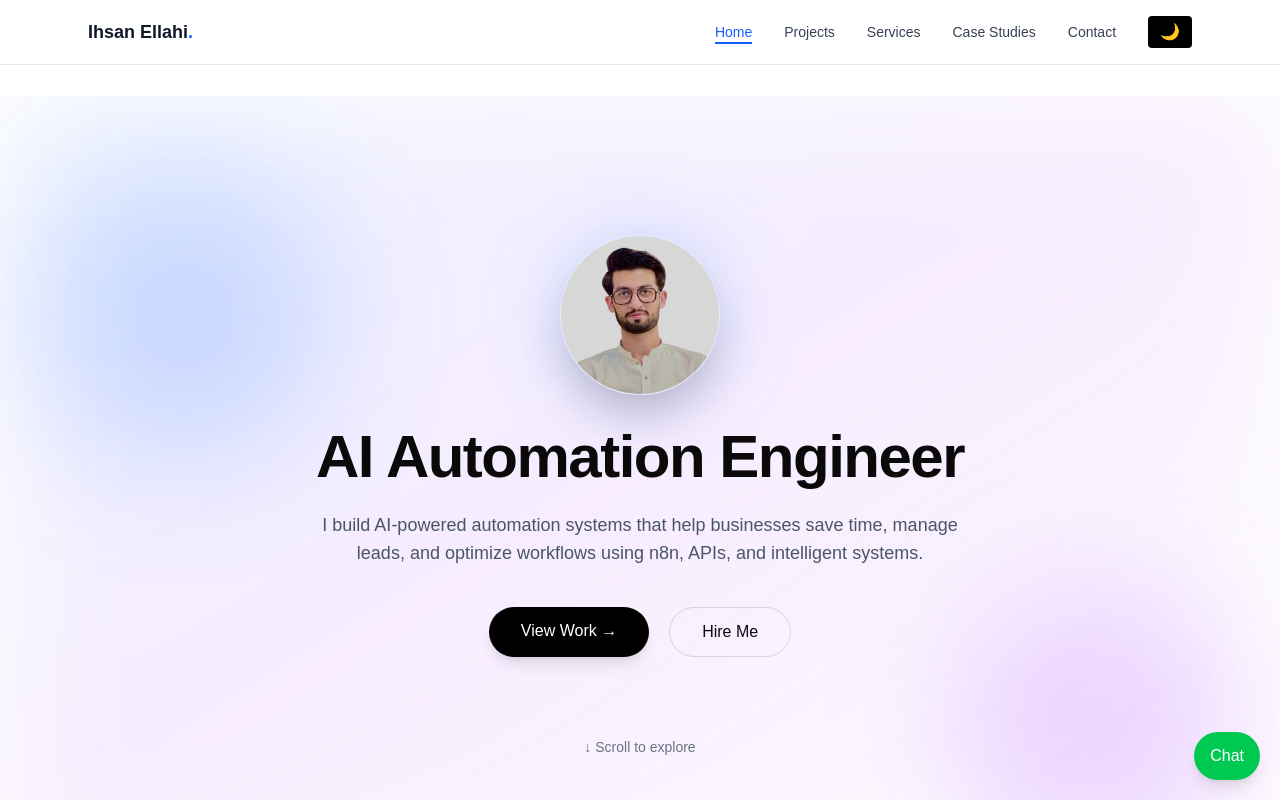
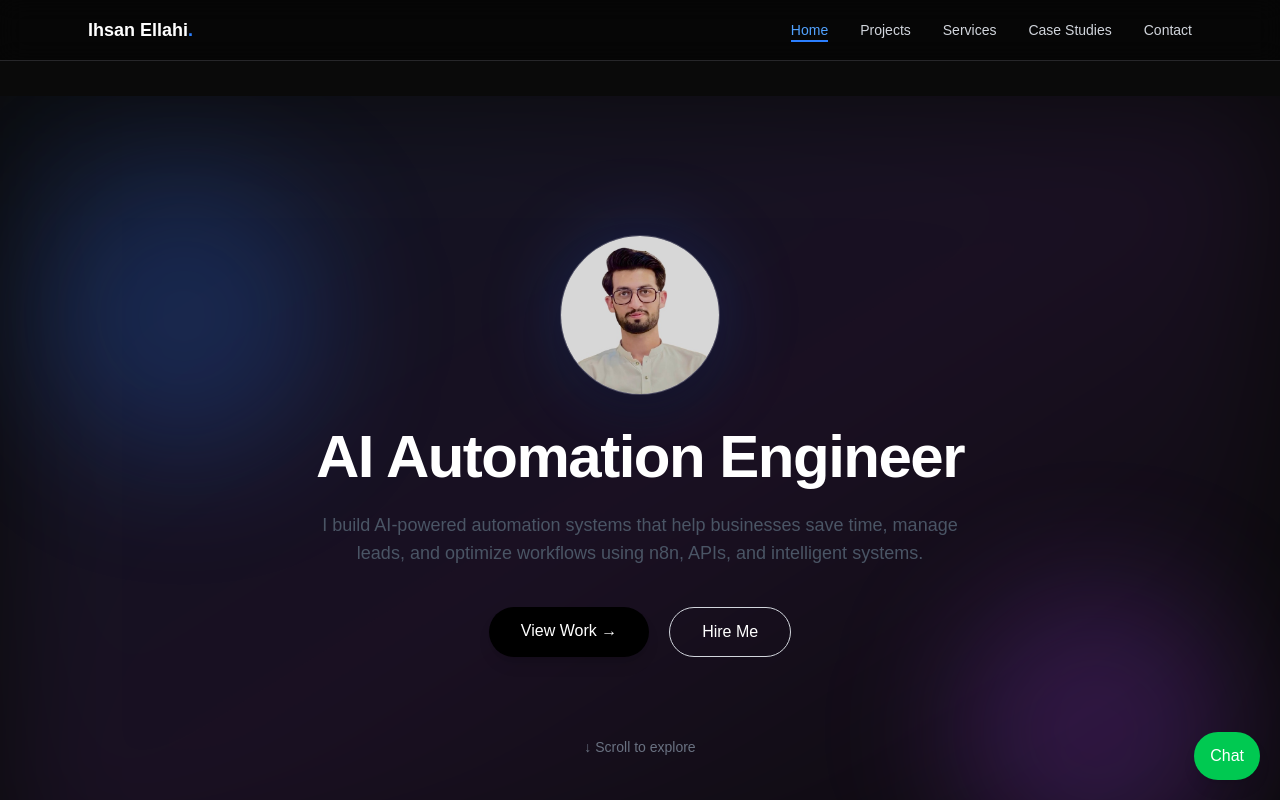
Before and after one commit to Ihsanellahi/Portfolio, a Next.js app: page / in a window 1280 px wide. Shown: the top 800 px of the page. Built offline with nearby package versions, Linux system fonts and the light colour scheme.

Commit message:
Layout changes

```diff
--- a/app/layout.tsx
+++ b/app/layout.tsx
@@ -7,19 +7,22 @@ export default function RootLayout({
   children: React.ReactNode;
 }) {
   return (
-    <html lang="en" suppressHydrationWarning>
-      <body className="bg-white text-black dark:bg-black dark:text-white transition">
+    <html lang="en" className="dark">
+      <body className="min-h-screen bg-black text-white transition-colors">
 
+        {/* NAVBAR */}
         <Navbar />
 
-        <div className="pt-24">
+        {/* PAGE CONTENT */}
+        <main className="pt-24">
           {children}
-        </div>
+        </main>
 
         {/* WHATSAPP BUTTON */}
         <a
           href="https://wa.me/923177153250"
-          className="fixed bottom-5 right-5 bg-green-500 text-white px-4 py-3 rounded-full shadow-lg"
+          target="_blank"
+          className="fixed bottom-5 right-5 bg-green-500 hover:bg-green-600 transition text-white px-4 py-3 rounded-full shadow-lg z-50"
         >
           Chat
         </a>
--- a/components/Navbar.tsx
+++ b/components/Navbar.tsx
@@ -2,9 +2,8 @@
 
 import Link from "next/link";
 import { usePathname } from "next/navigation";
-import { motion, useMotionValue, useSpring } from "framer-motion";
+import { motion } from "framer-motion";
 import { useEffect, useState, useRef } from "react";
-import ThemeToggle from "./ThemeToggle";
 
 export default function Navbar() {
   const pathname = usePathname();
@@ -23,14 +22,15 @@ export default function Navbar() {
     { name: "Contact", path: "/contact" },
   ];
 
-  // Scroll behavior (Apple hide/show)
+  /* ================= SCROLL ================= */
   useEffect(() => {
     const handleScroll = () => {
       const currentScroll = window.scrollY;
 
       setScrolled(currentScroll > 50);
 
-      // Hide on scroll down, show on scroll up
+      if (open) setOpen(false);
+
       if (currentScroll > lastScrollY.current && currentScroll > 100) {
         setHidden(true);
       } else {
@@ -42,24 +42,24 @@ export default function Navbar() {
 
     window.addEventListener("scroll", handleScroll);
     return () => window.removeEventListener("scroll", handleScroll);
-  }, []);
+  }, [open]);
 
   return (
     <motion.nav
       initial={{ y: -80 }}
       animate={{
-        y: hidden ? -120 : 0,
+        y: hidden && !open ? -120 : 0,
         scale: scrolled ? 0.96 : 1,
       }}
       transition={{ duration: 0.4, ease: "easeInOut" }}
       className={`
         fixed top-0 w-full z-50
-        border-b border-gray-200 dark:border-zinc-800
+        border-b border-zinc-800
         transition-all duration-500
         ${
           scrolled
-            ? "py-2 bg-white/70 dark:bg-black/60 backdrop-blur-2xl shadow-lg"
-            : "py-4 bg-white/40 dark:bg-black/30 backdrop-blur-md"
+            ? "py-2 bg-black/70 backdrop-blur-2xl shadow-lg"
+            : "py-4 bg-black/40 backdrop-blur-md"
         }
       `}
     >
@@ -68,11 +68,11 @@ export default function Navbar() {
         {/* LOGO */}
         <h1
           className={`
-            font-bold transition-all duration-500 text-gray-900 dark:text-white
+            font-bold text-white transition-all duration-500
             ${scrolled ? "text-base" : "text-lg"}
           `}
         >
-          Ihsan Ellahi<span className="text-blue-600">.</span>
+          Ihsan Ellahi<span className="text-blue-500">.</span>
         </h1>
 
         {/* DESKTOP MENU */}
@@ -86,32 +86,29 @@ export default function Navbar() {
                   transition-colors duration-300
                   ${
                     pathname === link.path
-                      ? "text-blue-600"
-                      : "text-gray-700 dark:text-gray-300 hover:text-blue-500"
+                      ? "text-blue-400"
+                      : "text-gray-300 hover:text-blue-400"
                   }
                 `}
               >
                 {link.name}
 
-                {/* ACTIVE UNDERLINE (APPLE STYLE) */}
                 {pathname === link.path && (
                   <motion.span
                     layoutId="underline"
-                    className="absolute left-0 -bottom-1 w-full h-[2px] bg-blue-600"
+                    className="absolute left-0 -bottom-1 w-full h-[2px] bg-blue-500"
                   />
                 )}
               </span>
             </Link>
           ))}
 
-          {/* THEME TOGGLE */}
-          <ThemeToggle />
         </div>
 
         {/* MOBILE BUTTON */}
         <button
           onClick={() => setOpen(!open)}
-          className="md:hidden text-2xl text-gray-900 dark:text-white"
+          className="md:hidden text-2xl text-white"
         >
           ☰
         </button>
@@ -123,18 +120,17 @@ export default function Navbar() {
           initial={{ opacity: 0, y: -10 }}
           animate={{ opacity: 1, y: 0 }}
           className="md:hidden px-6 py-5 space-y-4
-          bg-white/80 dark:bg-black/80 backdrop-blur-2xl
-          border-t border-gray-200 dark:border-zinc-800"
+          bg-black/90 backdrop-blur-2xl
+          border-t border-zinc-800
+          relative z-50"
         >
           {links.map((link, i) => (
             <Link key={i} href={link.path} onClick={() => setOpen(false)}>
-              <p className="text-gray-800 dark:text-gray-200 border-b pb-2">
+              <p className="text-gray-300 border-b border-zinc-800 pb-2 cursor-pointer">
                 {link.name}
               </p>
             </Link>
           ))}
-
-          <ThemeToggle />
         </motion.div>
       )}
     </motion.nav>
```
